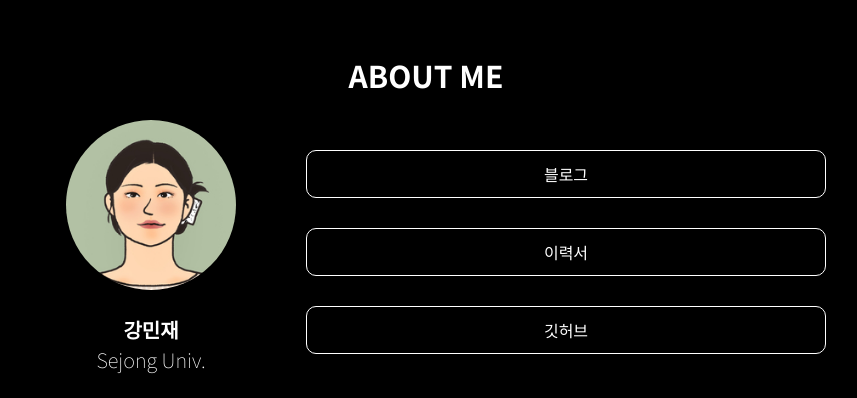
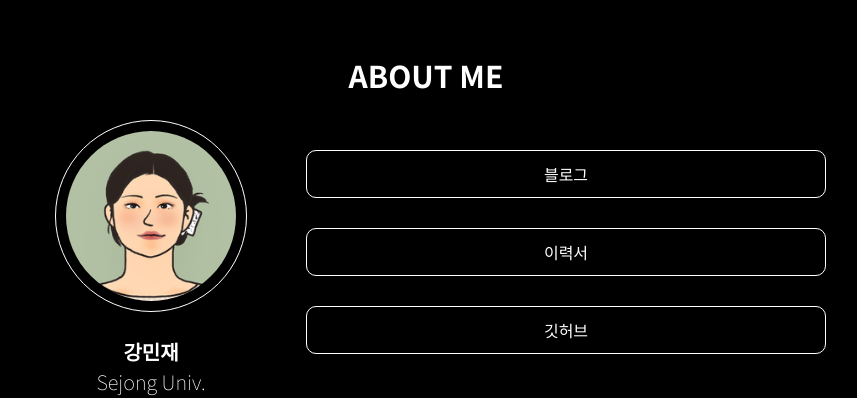
Before and after one commit to minijae011030/Portfolio, a React (Create React App) app: page / in a window 1280 px wide. Shown: the part 820-1218 px from the top of the page, without its empty margins (214-1071 px from the left). Built offline with nearby package versions, Linux system fonts and the light colour scheme.

Commit message:
profile img outer line

```diff
--- a/src/Home/section/profile/Profile.jsx
+++ b/src/Home/section/profile/Profile.jsx
@@ -18,8 +18,10 @@ function Profile({ isSmallScreen }) {
             isSmallScreen ? styles.small_screen_info : styles.big_screen_info
           }
         >
-          <div className={styles.profile_img}>
-            <img src={profile_img} alt="profile_img" />
+          <div className={styles.profile_img_wrap}>
+            <div className={styles.profile_img}>
+              <img src={profile_img} alt="profile_img" />
+            </div>
           </div>
           <div className={styles.text}>
             <p className={styles.name}>강민재</p>
--- a/src/Home/section/profile/styles/profile.module.css
+++ b/src/Home/section/profile/styles/profile.module.css
@@ -32,9 +32,14 @@
   flex-direction: column;
   justify-content: center;
 }
-
+.profile_img_wrap {
+  border: 1px solid white;
+  border-radius: 100%;
+  display: flex;
+  padding: 10px;
+  margin: 0 auto 30px auto;
+}
 .profile_img {
-  margin: 0 auto 30px auto;
   overflow: hidden;
   border-radius: 100%;
   width: 170px;
```
